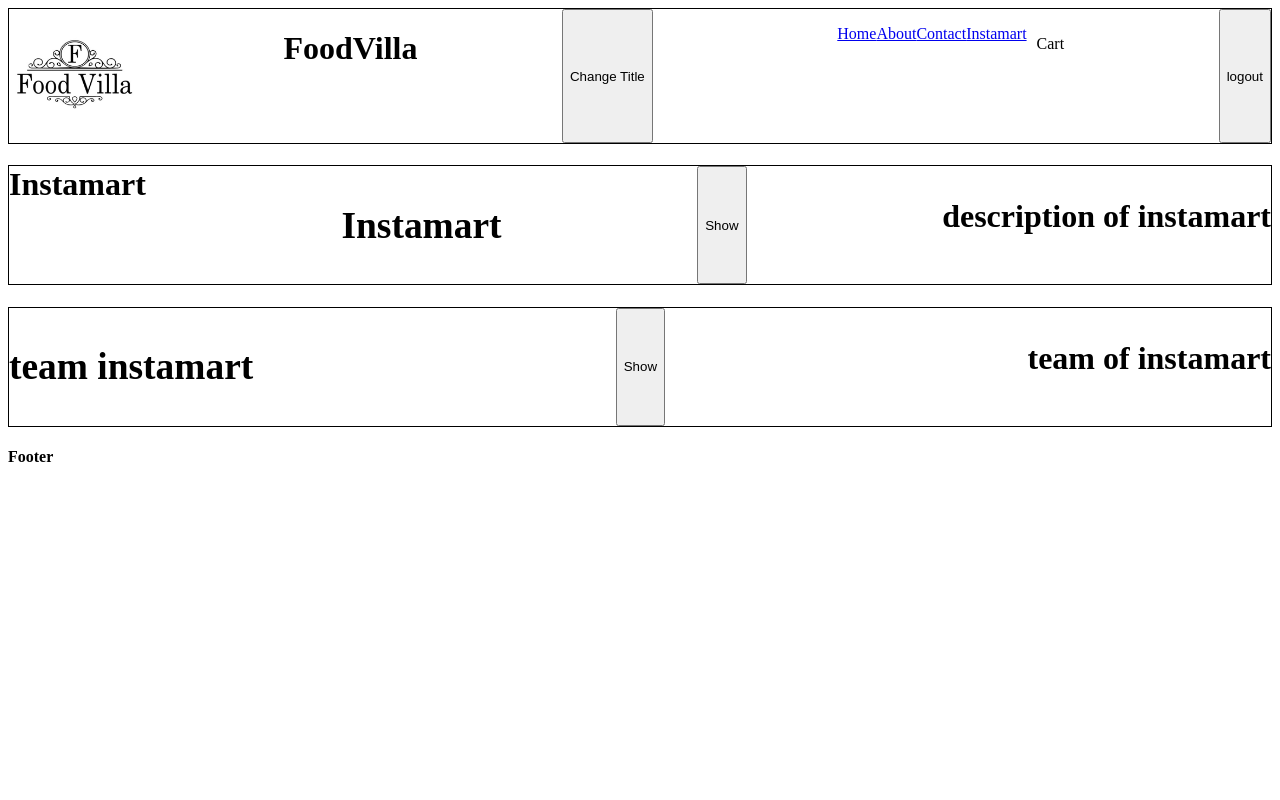
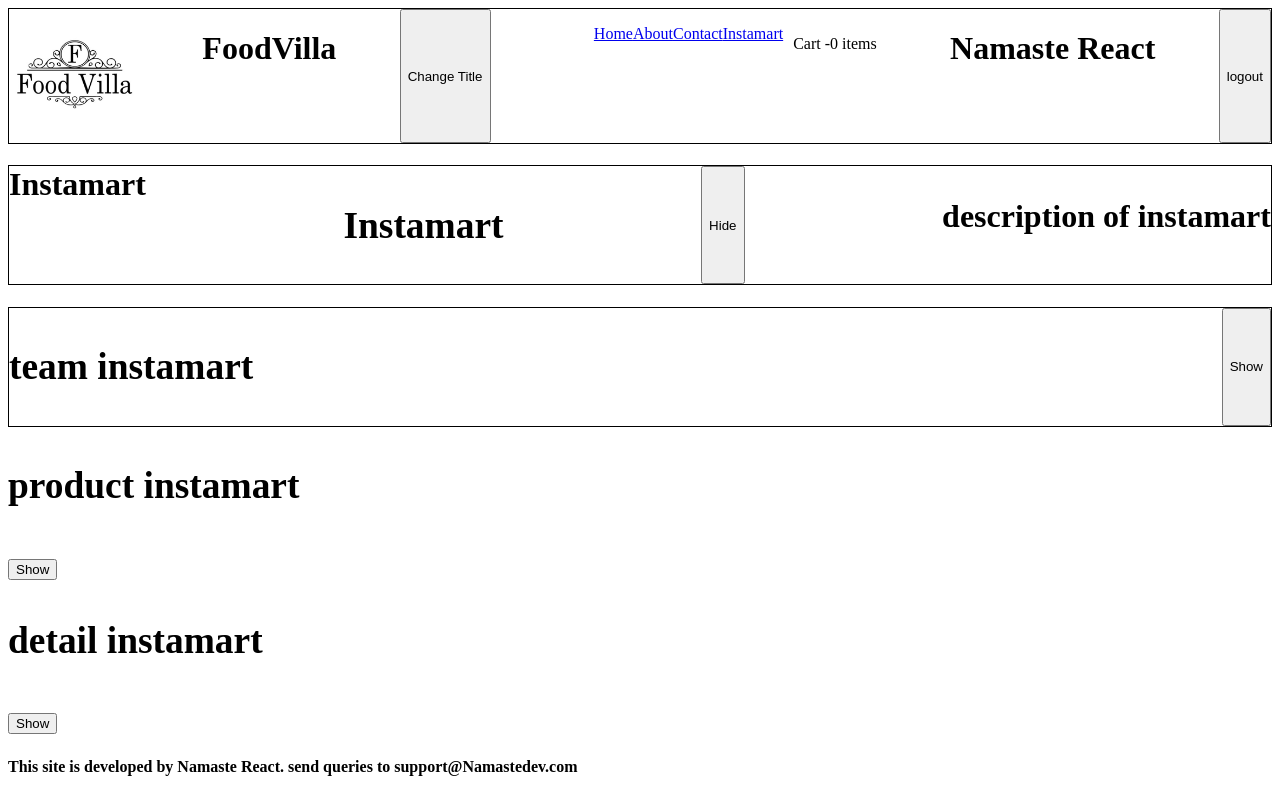
Before and after one commit to vivuser/Foodapp-frontend, a React (Create React App) app: page /instamart in a window 1280 px wide. Built offline with nearby package versions, Linux system fonts and the light colour scheme.

Commit message:
my change 1

```diff
--- a/package.json
+++ b/package.json
@@ -3,13 +3,16 @@
   "version": "0.1.0",
   "private": true,
   "dependencies": {
+    "@reduxjs/toolkit": "^1.9.5",
     "@testing-library/jest-dom": "^5.17.0",
     "@testing-library/react": "^13.4.0",
     "@testing-library/user-event": "^13.5.0",
     "react": "^18.2.0",
     "react-dom": "^18.2.0",
+    "react-redux": "^8.1.2",
     "react-router-dom": "^6.14.2",
     "react-scripts": "5.0.1",
+    "redux": "^4.2.1",
     "web-vitals": "^2.1.4"
   },
   "scripts": {
--- a/src/App.js
+++ b/src/App.js
@@ -1,6 +1,6 @@
-import React from "react";
+import React, { useEffect } from "react";
 import { useState } from "react";
-import ReactDOM from "react-dom/client";
+// import ReactDOM from "react-dom/client";
 import './index.css';
 import Header from "./components/Header";
 import Body from "./components/Body";
@@ -11,6 +11,9 @@
 import Contact from "./components/Contact";
 import RestaurantMenu from "./components/RestaurantMenu";
 import Instamart from "./components/Instamart";
+import UserContext from "./Utils/UserContext";
+import { Provider } from "react-redux";
+import store from "./Utils/store";
  const AppLayout = () => {
 
     const [user, setUser] = useState({
@@ -18,12 +21,22 @@
         email: "support@Namastedev.com",
     })
 
+    // useEffect(()=>{
+    //     //authenticate user
+    //     set
+    // },[])
+
     return (
-        <>
+        <Provider store={store}>
+        <UserContext.Provider value={
+            {user: user,
+            setUser: setUser,
+        }}>
         <Header/>
         <Outlet />
         <Footer />
-        </>
+        </UserContext.Provider>
+        </Provider>
     );
 }
 
--- /dev/null
+++ b/src/Utils/UserContext.js
@@ -0,0 +1,10 @@
+import { createContext } from "react";
+
+const UserContext = createContext({
+    user: {
+    name: "Dummy Name",
+    email: "dummy@gmail.com",
+},
+})
+
+export default UserContext;
--- /dev/null
+++ b/src/Utils/cartSlice.js
@@ -0,0 +1,25 @@
+import { createSlice } from "@reduxjs/toolkit";
+
+
+
+const cartSlice = createSlice({
+    name: "cart",
+    initialState: {
+        items: [],
+    },
+    reducers: {
+        addItem: (state, action)=>{
+            state.items.push(action.payload);
+        },
+        removeItem: (state, action)=>{
+            state.items.pop();
+        },
+        clearCart: (state) =>{
+            state.items =[];
+        }
+    }
+})
+
+export const {addItem, removeItem, clearCart} = cartSlice.actions
+
+export default cartSlice.reducer;
--- /dev/null
+++ b/src/Utils/store.js
@@ -0,0 +1,11 @@
+import { configureStore } from "@reduxjs/toolkit"
+import cartSlice from "./cartSlice";
+
+const store = configureStore({
+    reducer: {
+        cart: cartSlice,
+    }
+});
+
+
+export default store;
--- a/src/components/Body.js
+++ b/src/components/Body.js
@@ -1,14 +1,16 @@
-import { useEffect, useState } from "react";
+import { useContext, useEffect, useState } from "react";
 import { RestaurantCard } from "./RestaurantCard"
 import Shimmer from "./Shimmer";
 import { filterData } from "../Utils/Helper";
 import { Link } from "react-router-dom";
 import useOnline from "../Utils/useOnline";
+import UserContext from "../Utils/UserContext";
 
-const Body = ({user}) => {
+const Body = () => {
 const [allRestaurant, setAllRestaurant] =useState([]);
 const [filteredRestaurant, setFilteredRestaurant] = useState([]);
 const [searchInput, setSearchInput] = useState("");
+const {user ,setUser } = useContext(UserContext)
 
 useEffect(()=>{
     getRestaurant();
@@ -51,6 +53,10 @@
         setFilteredRestaurant(data)
         } } > search
         </button>
+        <input value={user.name} onChange={(e)=>setUser({
+            name: e.target.value,
+            email: "newemail@gmail.com"
+        })}></input>
         </div>
         <div className="restaurant-list">
         {
--- a/src/components/Footer.js
+++ b/src/components/Footer.js
@@ -1,7 +1,12 @@
+import { useContext } from "react";
+import UserContext from "../Utils/UserContext";
 
 const Footer = () => {
+
+    const { user } = useContext(UserContext)
+
     return(
-        <h4>Footer</h4>
+        <h4>This site is developed by {user.name}. send queries to {user.email}</h4>
     )
 }
 
--- a/src/components/Header.js
+++ b/src/components/Header.js
@@ -1,6 +1,8 @@
-import { useState } from "react";
+import { useState, useContext } from "react";
 import Logo from '../assets/foodvilla.png'
 import { Link } from "react-router-dom";
+import UserContext from "../Utils/UserContext";
+import { useSelector } from "react-redux";
 
 const Title = () => (
     <a href="/">
@@ -14,6 +16,12 @@
 
     const [title, setTitle] = useState("FoodVilla");
     const [login, setLogin] = useState(false);
+
+
+    const {user} = useContext(UserContext)
+
+    const cartItems = useSelector(store => store.cart.items)
+    console.log(cartItems)
 
     const changeState= () => {
         setLogin(!login);
@@ -40,10 +48,11 @@
                 <Link to="/instamart">
                 <li>Instamart</li>
                 </Link>
-                <li>Cart</li>
+                <li>Cart -{cartItems.length} items</li>
 
             </ul>
         </div>
+        <h1>{user.name}</h1>
         <button onClick={changeState}>{login ? 'login':'logout'}</button>
     </div>
     );
--- a/src/components/Instamart.js
+++ b/src/components/Instamart.js
@@ -1,8 +1,7 @@
 import { useState } from "react"
 
-const Section =( {title, description}) => {
+const Section =( {title, description, isVisible, setIsVisible}) => {
 
-const [isVisible, setIsVisible] = useState(true);
 
 const handleClick = ()=>{
     setIsVisible(!isVisible)
@@ -11,7 +10,8 @@
     return(
         <>
         <h3>{title}</h3>
-        <button onClick={handleClick}>Show</button>
+        {isVisible?
+        <button onClick={handleClick}>Hide</button>: <button onClick={handleClick}>Show</button>}
         {isVisible && <p>{description}</p>}
   </>  )
 }
@@ -19,15 +19,37 @@
 
 
 const Instamart = () => {
+  const [visibleSection, setVisibleSection] = useState("about");
   return (
     <div>
     <h1 className="instatitle">Instamart
     <Section  title={"Instamart"}
-    description={"description of instamart"}  />
+    description={"description of instamart"} isVisible={visibleSection === 'about'}
+      setIsVisible={()=> setVisibleSection('about')}
+    />
     </h1>
+
+
     <h1 className="instateam" >
     <Section title={"team instamart"}
-    description={"team of instamart"}  />
+    description={"team of instamart"}  isVisible={visibleSection === 'team'}
+    setIsVisible={()=> setVisibleSection("team")}
+    />
+    </h1>
+
+    <h1 className="product" >
+    <Section title={"product instamart"}
+    description={"product of instamart"}  isVisible={visibleSection === 'product'}
+    setIsVisible={()=> setVisibleSection("product")}
+    />
+    </h1>
+
+
+    <h1 className="detail" >
+    <Section title={"detail instamart"}
+    description={"detail of instamart"}  isVisible={visibleSection === 'detail'}
+    setIsVisible={()=> setVisibleSection("detail")}
+    />
     </h1>
     </div>
   )
--- a/src/components/RestaurantCard.js
+++ b/src/components/RestaurantCard.js
@@ -1,7 +1,10 @@
+import { useContext } from "react"
 import { IMG_CDN_URL } from "./Constants"
+import UserContext from "../Utils/UserContext"
 
-export const RestaurantCard =({name, cuisines , cloudinaryImageId, totalRatingsString, user}) =>{
+export const RestaurantCard =({name, cuisines , cloudinaryImageId, totalRatingsString}) =>{
 
+    const { user } = useContext(UserContext)
     return (
          <div className="card">
              <img className="img" alt="image"
@@ -10,6 +13,7 @@
              <h5>{cuisines}</h5>
              <h5>{totalRatingsString}</h5>
              <h6>{user.name}</h6>
+             <h6>{user.email}</h6>
          </div>
      )
  }
--- a/src/components/RestaurantMenu.js
+++ b/src/components/RestaurantMenu.js
@@ -3,6 +3,8 @@
 import { IMG_CDN_URL } from './Constants';
 import Shimmer from './Shimmer';
 import useRestaurant from '../Utils/useRestaurant';
+import { addItem } from '../Utils/cartSlice';
+import { useDispatch } from 'react-redux';
 
 const RestaurantMenu = () => {
   console.log('Component is rendering'); // Add this line
@@ -11,6 +13,11 @@
 
     const { restaurant, menuItems } = useRestaurant(resId);
 
+  const dispatch = useDispatch();
+
+  const handleAddItem = (item) => {
+    dispatch(addItem({item}));
+  }
 
 
   return !restaurant ? (
@@ -25,8 +32,10 @@
       <h3>{restaurant.city}</h3>
       <h3>{restaurant.avgRatingString}</h3>
       <h3>{restaurant.costForTwoMessage}</h3>
+      <h1>Menu</h1>
       {Object.values(menuItems).map((item,index)=>(
-          <li key={index}>{item?.card?.info?.name}</li>
+          <li key={index}>{item?.card?.info?.name}-<button onClick
+          ={()=>handleAddItem() }>Add</button></li>
 
       ))}
       </div>
```
Also changed, not shown: 1 other file (tests, documents, lock files or other folders).
